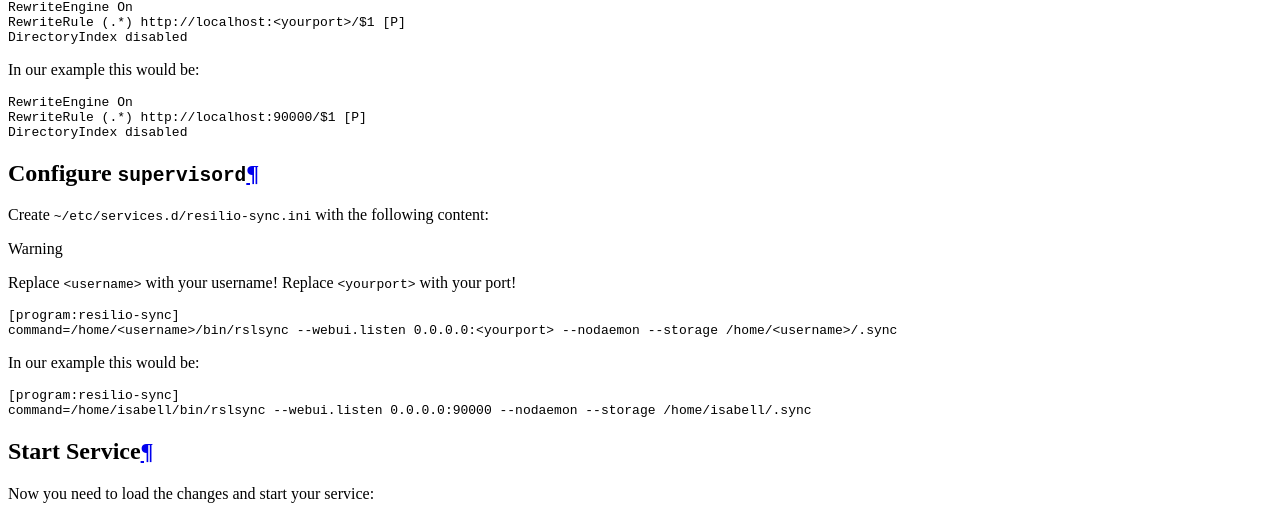
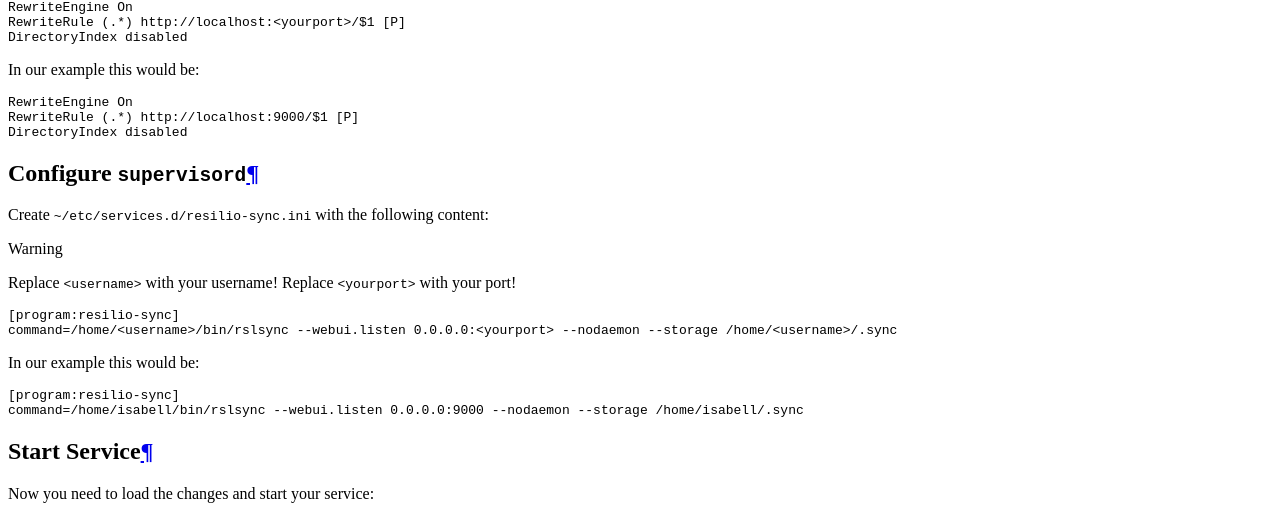
Before and after one commit to Uberspace/lab, a Sphinx documentation site: the page built from source/guide_resilio.rst, in a window 1280 px wide and 900 px high, scrolled down 1854 px. Shown: the part 165-671 px from the top of the window. Built offline with Sphinx 7.4.7 and the Read the Docs theme 2.0.0, drawn with Linux system fonts in a browser that asks for light colours.

Commit message:
change port to 9000

```diff
--- a/source/guide_resilio.rst
+++ b/source/guide_resilio.rst
@@ -67,7 +67,7 @@ In our example this would be:
 .. code-block:: .htaccess
 
  RewriteEngine On
- RewriteRule (.*) http://localhost:90000/$1 [P]
+ RewriteRule (.*) http://localhost:9000/$1 [P]
  DirectoryIndex disabled
 
 Configure ``supervisord``
@@ -87,7 +87,7 @@ In our example this would be:
 .. code-block:: ini
 
  [program:resilio-sync]
- command=/home/isabell/bin/rslsync --webui.listen 0.0.0.0:90000 --nodaemon --storage /home/isabell/.sync
+ command=/home/isabell/bin/rslsync --webui.listen 0.0.0.0:9000 --nodaemon --storage /home/isabell/.sync
 
 Start Service
 =============
```
